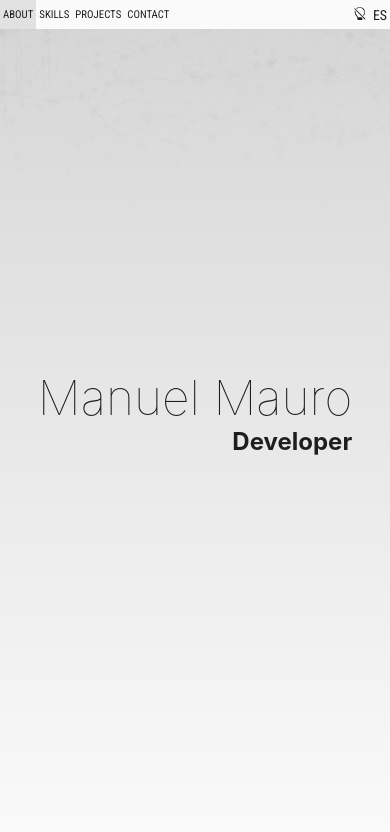
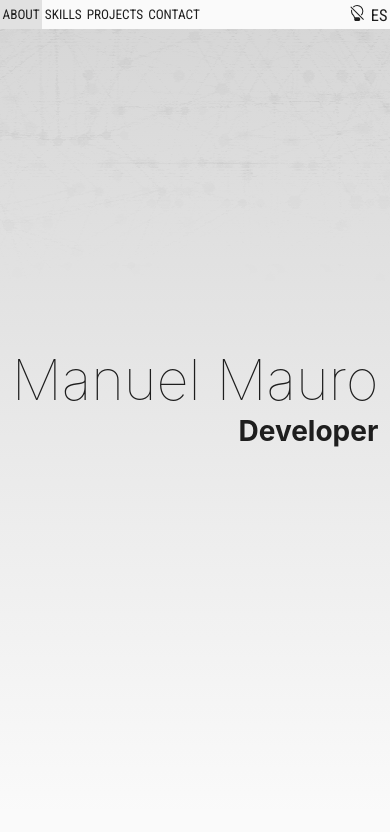
Before and after one commit to manuelrmauro/portfolio, a React (Create React App) app: page / in a window 390 px wide. Shown: the top 832 px of the page. Built offline with nearby package versions, Linux system fonts and the light colour scheme.

Commit message:
responsive

```diff
--- a/src/App.css
+++ b/src/App.css
@@ -51,6 +51,7 @@ opacity: 1;
 
 .btn {
   cursor: pointer;
+  font-size:1.15rem;
 }
 .ocultBtn {
   opacity: 0;
--- a/src/components/Header.css
+++ b/src/components/Header.css
@@ -109,7 +109,7 @@
     opacity: 0;
   }
   25% {
-    opacity: 0.2;
+    opacity: 0.25;
   }
   50% {
     opacity:0;
--- a/src/components/Header.jsx
+++ b/src/components/Header.jsx
@@ -67,13 +67,13 @@ function Header({ language, mode, changeLang, changeMode }) {
 
 				<button
 					onClick={(e) => handleChangeMode(e)}
-					className={`btn navBtn navBtn${mode} navModesBtn`}
+					className={`btn navBtn${mode} navModesBtn`}
 				>
 					{mode === 'LightMode' ? <BsLightbulbOff /> : <BsLightbulb />}
 				</button>
 				<button
 					onClick={(e) => handleChangeLang(e)}
-					className={`btn navBtn navBtn${mode} navModesBtn`}
+					className={`btn navBtn${mode} navModesBtn`}
 				>
 					{language === 'EN' ? 'ES' : 'EN'}
 				</button>
--- a/src/components/Nav.css
+++ b/src/components/Nav.css
@@ -17,7 +17,7 @@
 
 }
 
-.navBtn {
+.navBtn, .navModesBtn {
   border: none;
   transition:background, color, 400ms;
 }
--- a/src/index.css
+++ b/src/index.css
@@ -45,7 +45,7 @@ p , a, label {
 
 @media only screen and (max-width: 600px) {
 	html {
-		font-size: 12px;
+		font-size: 14px;
 	}
 
 	.nav {
@@ -53,7 +53,11 @@ p , a, label {
 		position: fixed !important;
 		top: 0;
 	}
-
+  .navBtn {
+    padding-left: 0.65vw;
+    padding-right: 0.65vw;
+  }
+/*
 	.btn {
 		font-size: 0.9rem;
     padding-left: 3px;
@@ -61,14 +65,12 @@ p , a, label {
 	}
 	.navModesBtn {
 		font-size: 1.15rem;
-	}
+	}*/
   .topBtn {
     font-size:0.85rem !important;
   }
-	.sectionHeader {
+	.background {
 		background-size: 250% !important;
-		background-position:top;
-		height: 100vh !important;
 	}
 
   p {
@@ -77,25 +79,35 @@ p , a, label {
 
 }
 
-@media only screen and (max-width: 362px) {
-	html {
-		font-size: 12px;
-	}
+@media only screen and (max-width: 440px) {
+  .navBtn {
+    font-size: 3.4vw !important;
+  }
+  .navModesBtn {
+    font-size: 4.2vw !important;
+    padding-left: 0.65vw;
+    padding-right: 0.65vw;
+  }
+  .topBtn {
+    font-size:0.85rem !important;
+  }
+}
 
+@media only screen and (max-width: 370px) {
 
-
-	.btn {
+	/* .btn {
 		font-size: 0.8rem;
     padding-left: 2.5px;
 		padding-right: 2.5px;
-	}
+	} */
+
 	.headerSubtitle {
 		text-align: center !important;
 	}
-  .navModesBtn {
+ /*  .navModesBtn {
 		font-size: 1.15rem;
 	}
   .topBtn {
     font-size:0.7rem !important;
-  }
+  } */
 }
```
